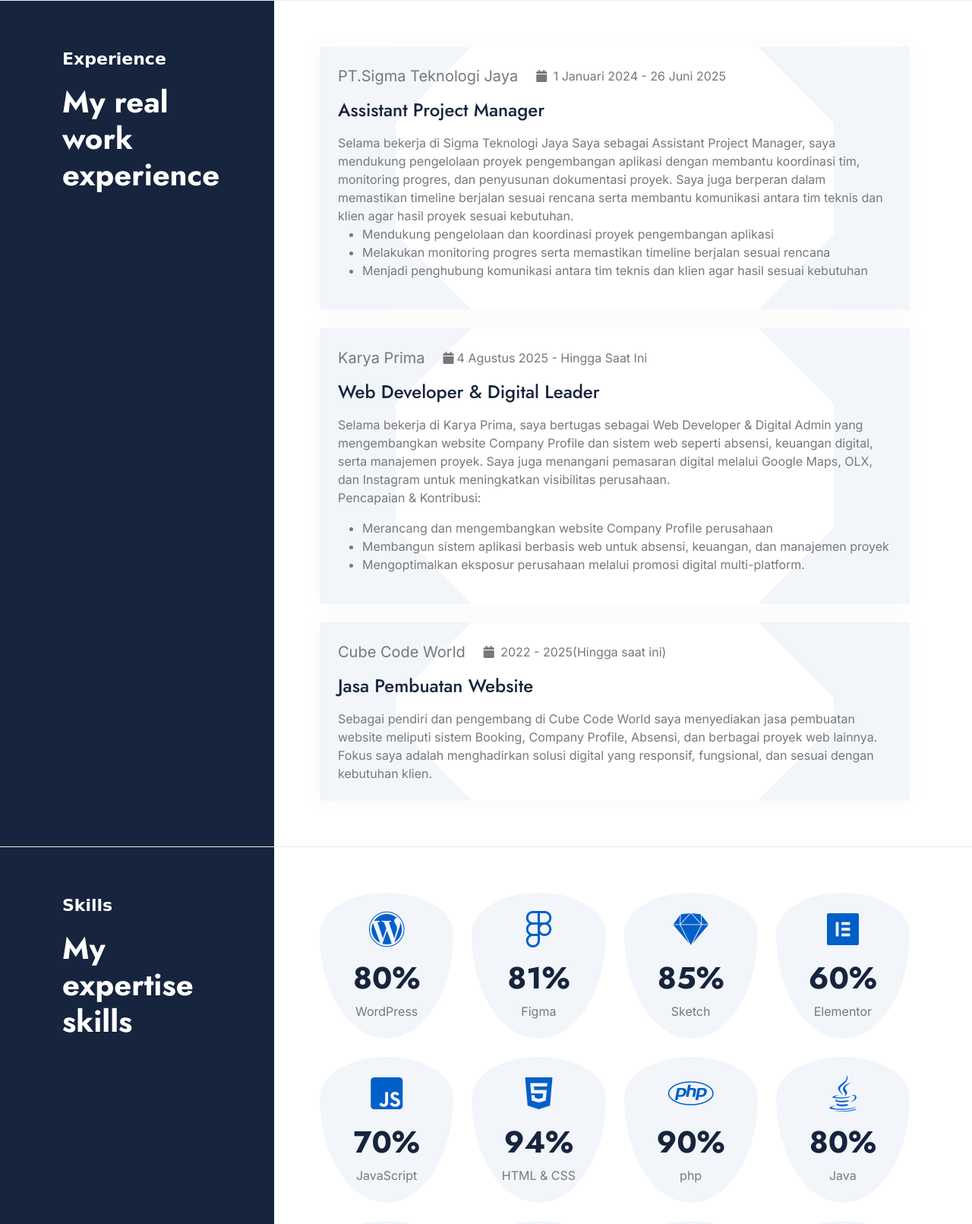
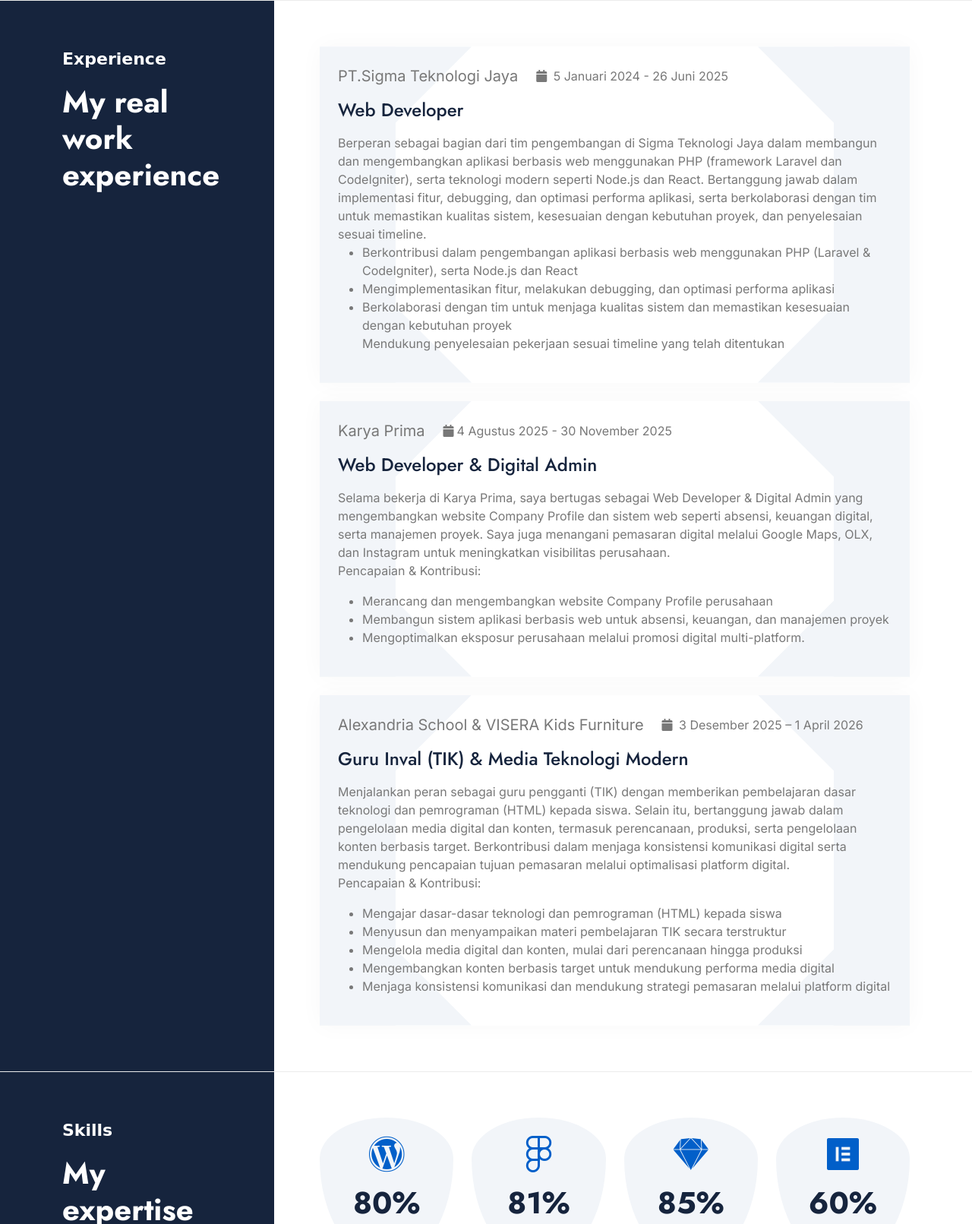
Before and after one commit to CubeCodeWorld/Portofolio-Ivanny-Rafii-Fahrezi, a plain HTML site: page index.html in a window 1280 px wide. Shown: the part 2639-4250 px from the top of the page at 76% size. Drawn offline with nearby package versions, Linux system fonts and the light colour scheme; a web font is replaced by a local one.

Commit message:
Update index.html

```diff
--- a/index.html
+++ b/index.html
@@ -268,16 +268,17 @@
                                         <div class="d-flex align-items-center mb-3">
                                             <p class="fs-5 mb-0 me-4">PT.Sigma Teknologi Jaya</p>
                                             <div>
-                                                <span class="fa fa-calendar me-1"></span> 1 Januari 2024 - 26 Juni 2025
+                                                <span class="fa fa-calendar me-1"></span> 5 Januari 2024 - 26 Juni 2025
                                             </div>
                                         </div>
-                                        <h4 class="mb-3">Assistant Project Manager</h4>
-                                        <p class="mb-0">Selama bekerja di Sigma Teknologi Jaya Saya sebagai Assistant Project Manager, saya mendukung pengelolaan proyek pengembangan aplikasi dengan membantu koordinasi tim, monitoring progres, dan penyusunan dokumentasi proyek. Saya juga berperan dalam memastikan timeline berjalan sesuai rencana serta membantu komunikasi antara tim teknis dan klien agar hasil proyek sesuai kebutuhan.
+                                        <h4 class="mb-3">Web Developer</h4>
+                                        <p class="mb-0">Berperan sebagai bagian dari tim pengembangan di Sigma Teknologi Jaya dalam membangun dan mengembangkan aplikasi berbasis web menggunakan PHP (framework Laravel dan CodeIgniter), serta teknologi modern seperti Node.js dan React. Bertanggung jawab dalam implementasi fitur, debugging, dan optimasi performa aplikasi, serta berkolaborasi dengan tim untuk memastikan kualitas sistem, kesesuaian dengan kebutuhan proyek, dan penyelesaian sesuai timeline.
                                         </p>
                                         <ul>
-                                            <li>Mendukung pengelolaan dan koordinasi proyek pengembangan aplikasi</li>
-                                            <li>Melakukan monitoring progres serta memastikan timeline berjalan sesuai rencana</li>
-                                            <li>Menjadi penghubung komunikasi antara tim teknis dan klien agar hasil sesuai kebutuhan</li>
+                                            <li>Berkontribusi dalam pengembangan aplikasi berbasis web menggunakan PHP (Laravel & CodeIgniter), serta Node.js dan React</li>
+                                            <li>Mengimplementasikan fitur, melakukan debugging, dan optimasi performa aplikasi</li>
+                                            <li>Berkolaborasi dengan tim untuk menjaga kualitas sistem dan memastikan kesesuaian dengan kebutuhan proyek</li>
+                                            </li>Mendukung penyelesaian pekerjaan sesuai timeline yang telah ditentukan</li>
                                         </ul>
                                     </div>
                                 </div>
@@ -286,10 +287,10 @@
                                         <div class="d-flex align-items-center mb-3">
                                             <p class="fs-5 mb-0 me-4">Karya Prima</p>
                                             <div>
-                                                <span class="fa fa-calendar me-1"></span>4 Agustus 2025 - Hingga Saat Ini
+                                                <span class="fa fa-calendar me-1"></span>4 Agustus 2025 - 30 November 2025
                                             </div>
                                         </div>
-                                        <h4 class="mb-3">Web Developer & Digital Leader</h4>
+                                        <h4 class="mb-3">Web Developer & Digital Admin</h4>
                                         <p class="mb-0">Selama bekerja di Karya Prima, saya bertugas sebagai Web Developer & Digital Admin yang mengembangkan website Company Profile dan sistem web seperti absensi, keuangan digital, serta manajemen proyek. Saya juga menangani pemasaran digital melalui Google Maps, OLX, dan Instagram untuk meningkatkan visibilitas perusahaan.
                                         </p>
                                         <p>Pencapaian & Kontribusi:</p>
@@ -303,14 +304,22 @@
                                 <div class="col-12">
                                     <div class="experience-item rounded p-4 h-100 wow fadeInUp" data-wow-delay="0.5s">
                                         <div class="d-flex align-items-center mb-3">
-                                            <p class="fs-5 mb-0 me-4">Cube Code World</p>
+                                            <p class="fs-5 mb-0 me-4">Alexandria School & VISERA Kids Furniture</p>
                                             <div>
-                                                <span class="fa fa-calendar me-1"></span> 2022 - 2025(Hingga saat ini)
+                                                <span class="fa fa-calendar me-1"></span> 3 Desember 2025 – 1 April 2026
                                             </div>
                                         </div>
-                                        <h4 class="mb-3">Jasa Pembuatan Website</h4>
-                                        <p class="mb-0">Sebagai pendiri dan pengembang di Cube Code World saya menyediakan jasa pembuatan website meliputi sistem Booking, Company Profile, Absensi, dan berbagai proyek web lainnya. Fokus saya adalah menghadirkan solusi digital yang responsif, fungsional, dan sesuai dengan kebutuhan klien.
+                                        <h4 class="mb-3">Guru Inval (TIK) & Media Teknologi Modern</h4>
+                                        <p class="mb-0">Menjalankan peran sebagai guru pengganti (TIK) dengan memberikan pembelajaran dasar teknologi dan pemrograman (HTML) kepada siswa. Selain itu, bertanggung jawab dalam pengelolaan media digital dan konten, termasuk perencanaan, produksi, serta pengelolaan konten berbasis target. Berkontribusi dalam menjaga konsistensi komunikasi digital serta mendukung pencapaian tujuan pemasaran melalui optimalisasi platform digital.
                                         </p>
+                                         <p>Pencapaian & Kontribusi:</p>
+                                        <ul>
+                                            <li>Mengajar dasar-dasar teknologi dan pemrograman (HTML) kepada siswa</li>
+                                            <li>Menyusun dan menyampaikan materi pembelajaran TIK secara terstruktur</li>
+                                            <li>Mengelola media digital dan konten, mulai dari perencanaan hingga produksi</li>
+                                            <li>Mengembangkan konten berbasis target untuk mendukung performa media digital</li>
+                                            <li>Menjaga konsistensi komunikasi dan mendukung strategi pemasaran melalui platform digital</li>
+                                        </ul>
                                     </div>
                                 </div>
                             </div>
```
